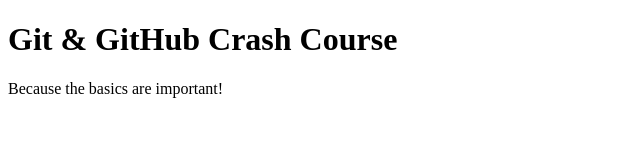
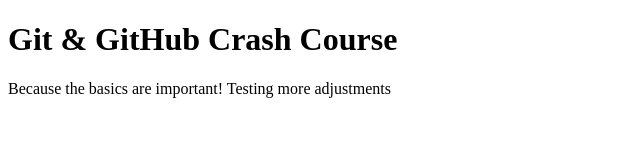
Before and after one commit to synthesis9070/github-crash-course, a plain HTML site: page 01 Starting Project/index.html in a window 1280 px wide. Shown: the whole page, without its empty margins (0-640 px from the left). Drawn offline with Linux system fonts and the light colour scheme.

Commit message:
test more adjustments

```diff
--- a/01 Starting Project/index.html
+++ b/01 Starting Project/index.html
@@ -8,6 +8,6 @@
   </head>
   <body>
     <h1>Git & GitHub Crash Course</h1>
-    <p>Because the basics are important!</p>
+    <p>Because the basics are important! Testing more adjustments</p>
   </body>
 </html>
```
